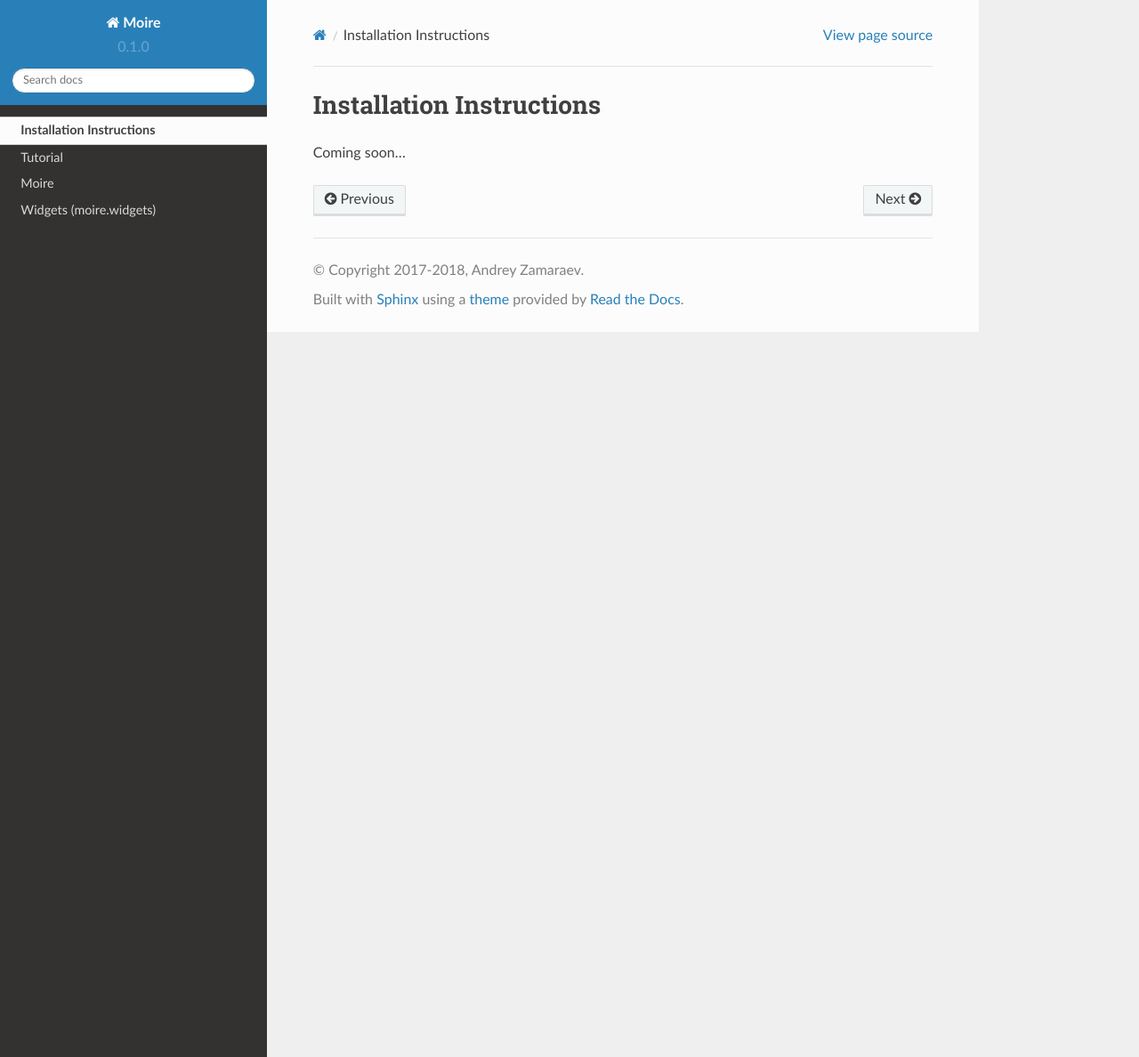
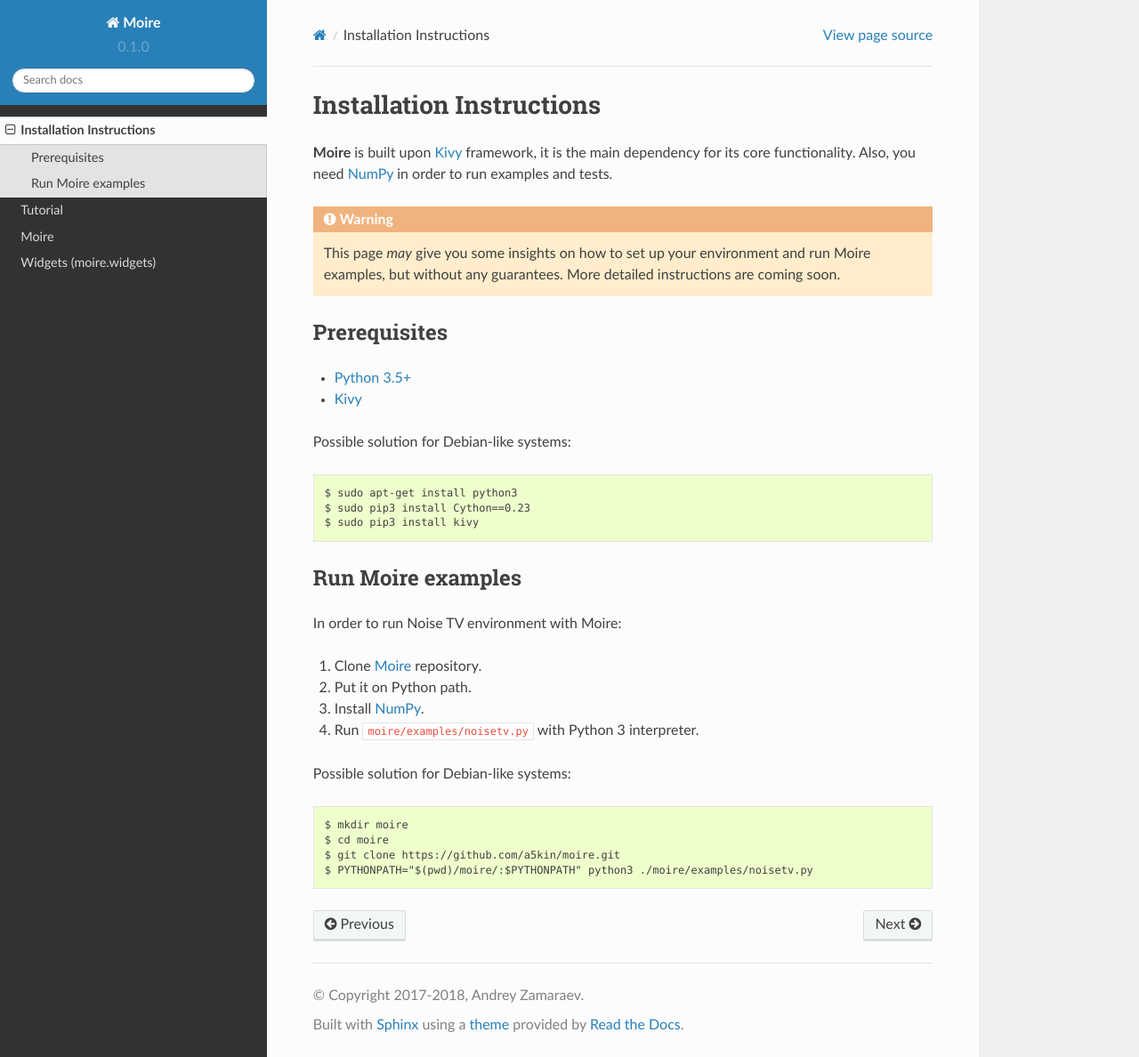
Before and after one commit to a5kin/moire, a Sphinx documentation site: the page built from docs/manual/installation.rst, in a window 1280 px wide and 1188 px high. Shown: the whole window at 89% size. Built offline with Sphinx 7.4.7 and the Read the Docs theme 2.0.0, drawn with Linux system fonts in a browser that asks for light colours.

Commit message:
Add installation instructions page (#7, #12)

```diff
--- a/docs/manual/installation.rst
+++ b/docs/manual/installation.rst
@@ -1,4 +1,49 @@
 Installation Instructions
 =========================
 
-Coming soon...
+**Moire** is built upon `Kivy`_ framework, it is the main dependency
+for its core functionality. Also, you need `NumPy`_ in order to run
+examples and tests.
+
+.. warning::
+   This page *may* give you some insights on how to set up your
+   environment and run Moire examples, but without any
+   guarantees. More detailed instructions are coming soon.
+
+Prerequisites
+-------------
+
+- `Python 3.5+`_
+
+- `Kivy`_
+
+Possible solution for Debian-like systems::
+
+  $ sudo apt-get install python3
+  $ sudo pip3 install Cython==0.23
+  $ sudo pip3 install kivy
+
+Run Moire examples
+------------------
+
+In order to run Noise TV environment with Moire:
+
+1. Clone `Moire`_ repository.
+
+2. Put it on Python path.
+
+3. Install `NumPy`_.
+
+4. Run ``moire/examples/noisetv.py`` with Python 3 interpreter.
+
+Possible solution for Debian-like systems::
+
+  $ mkdir moire
+  $ cd moire
+  $ git clone https://github.com/a5kin/moire.git
+  $ PYTHONPATH="$(pwd)/moire/:$PYTHONPATH" python3 ./moire/examples/noisetv.py
+
+.. _Python 3.5+: https://www.python.org/downloads/
+.. _NumPy: https://docs.scipy.org/doc/
+.. _Kivy: https://kivy.org/docs/installation/installation.html
+.. _Moire: https://github.com/a5kin/moire
```
